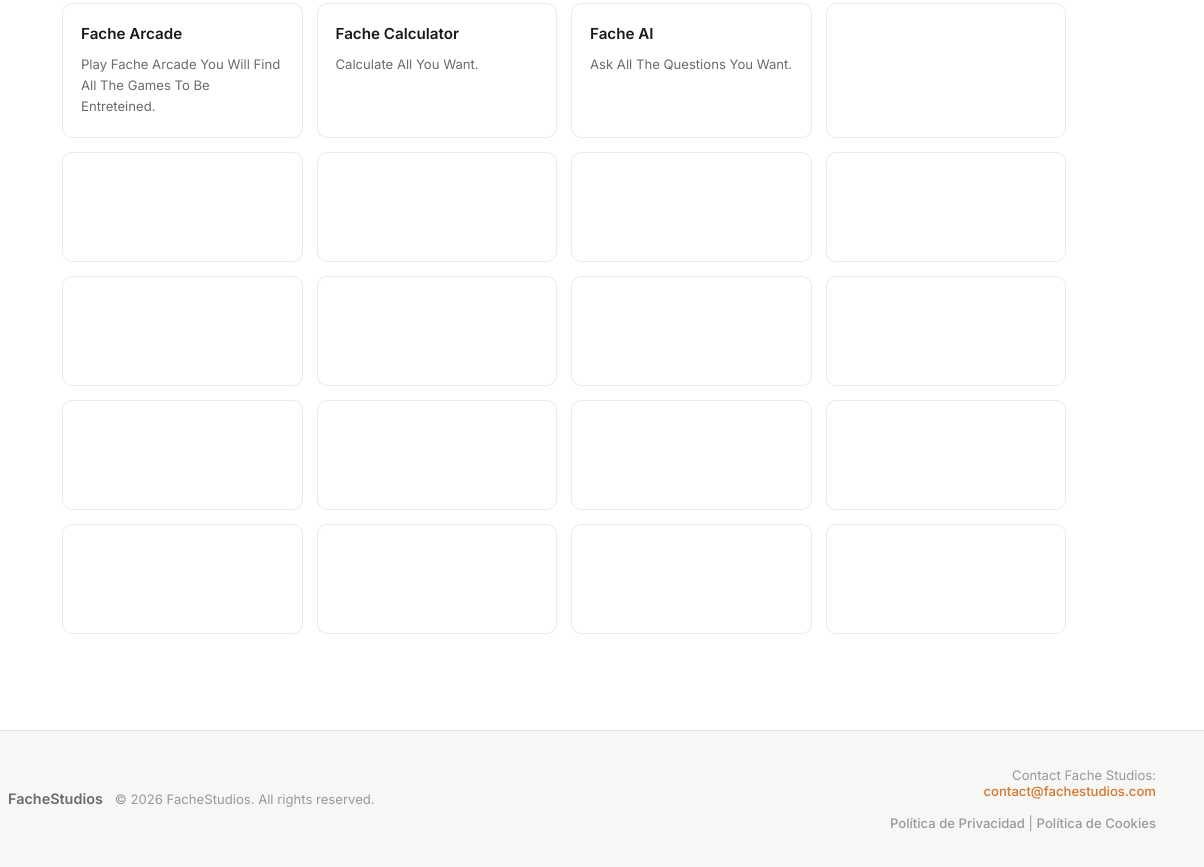
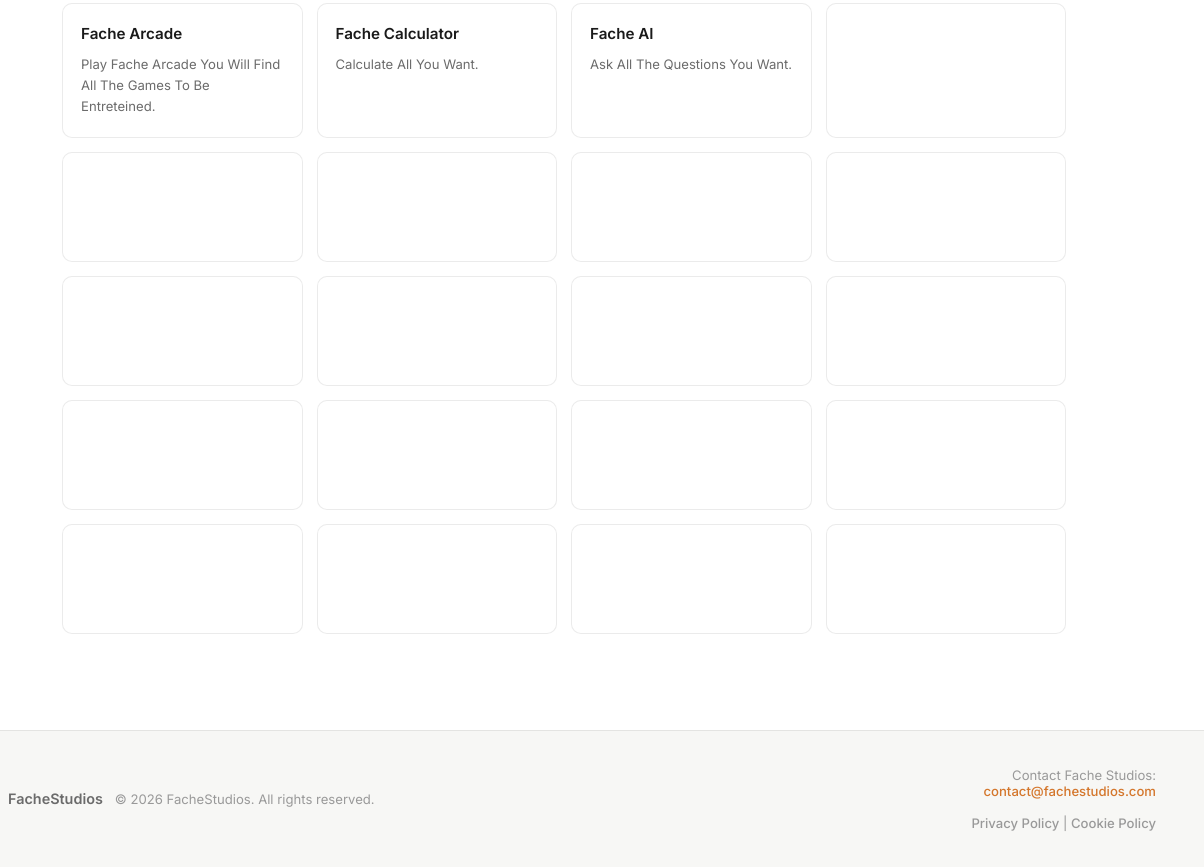
Before and after one commit to Dragon428/FacheStudios, a plain HTML site: page index.html in a window 1280 px wide. Shown: the part 2747-3614 px from the top of the page, 76-1280 px from the left. Drawn offline with Linux system fonts and the light colour scheme.

Commit message:
Update index.html

```diff
--- a/index.html
+++ b/index.html
@@ -562,9 +562,9 @@
 
       <br><br>
                   <script type='text/javascript' src='https://storage.ko-fi.com/cdn/widget/Widget_2.js'></script><script type='text/javascript'>kofiwidget2.init('Please Support Me ', '#72a4f2', 'X0K5206KT2');kofiwidget2.draw();</script>
+<a href="/privacy" data-en="Privacy Policy" data-es="Política de Privacidad" style="color: inherit;">Privacy Policy</a> |
+<a href="/cookies" data-en="Cookie Policy" data-es="Política de Cookies" style="color: inherit;">Cookie Policy</a>
 
-<a href="/privacy" data-en="Privacy Policy" data-es="Política de Privacidad" style="color: inherit;">Política de Privacidad</a> |
-<a href="/cookies" data-en="Cookie Policy" data-es="Política de Cookies" style="color: inherit;">Política de Cookies</a>
     </div>
   </div>
 </footer>
```
